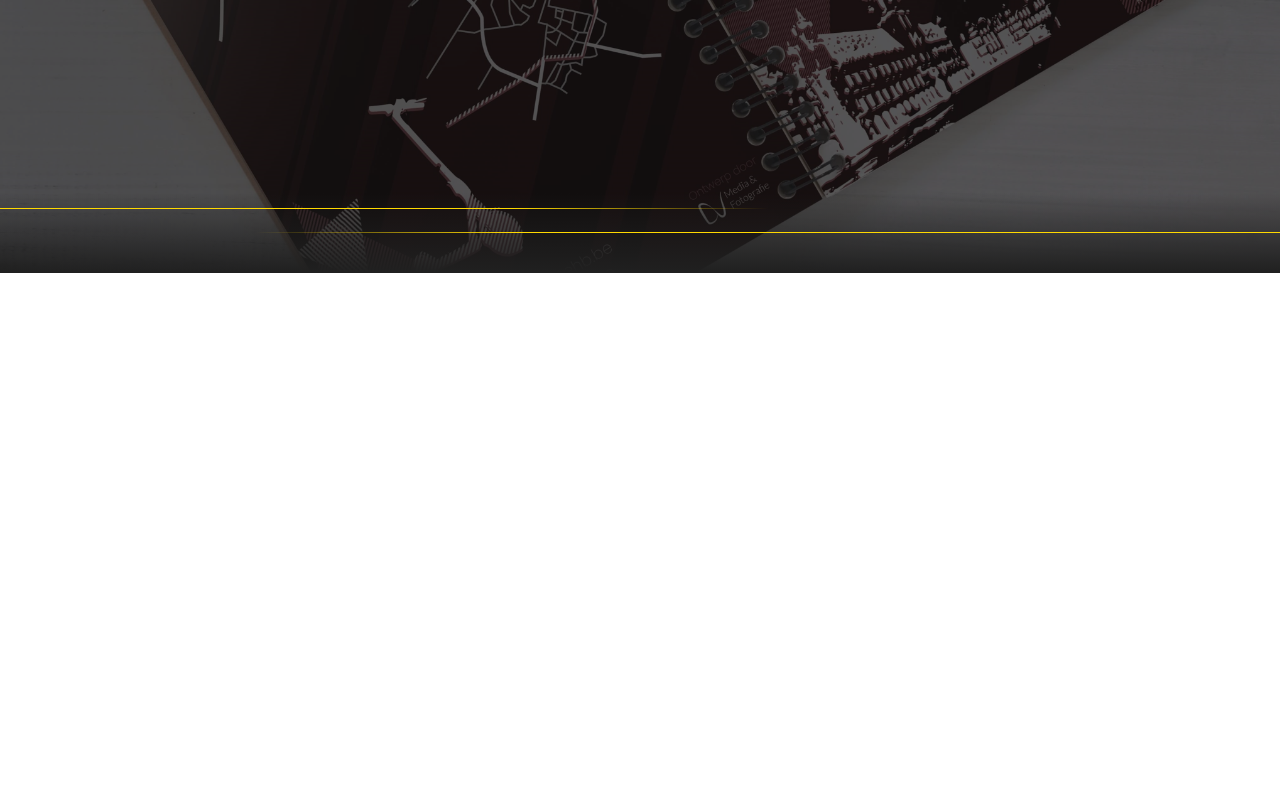
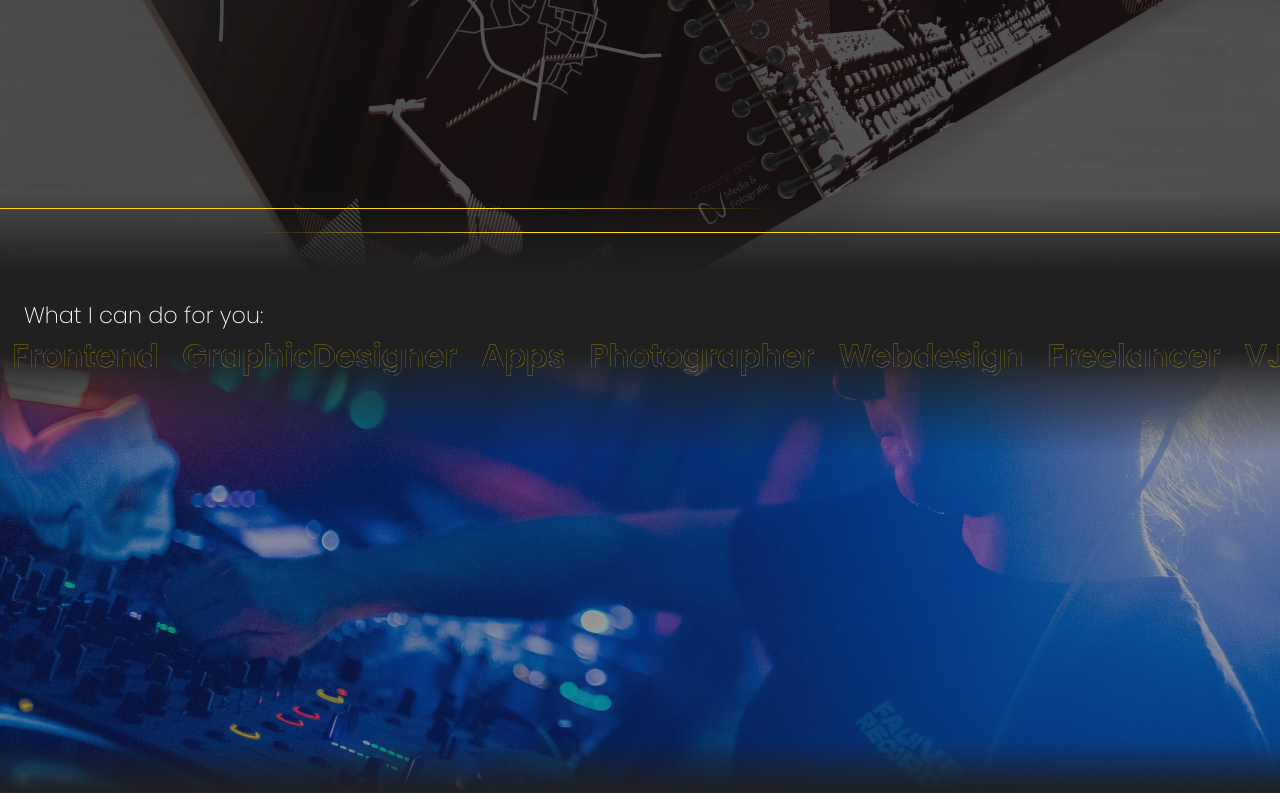
Before and after one commit to DriesVanmierlo/portfolio-site, a React (Create React App) app: page / in a window 1280 px wide. Shown: the part 1327-2127 px from the top of the page. Before the commit the page ends 1607 px from the top, so only its background shows below. Built offline with nearby package versions, Linux system fonts and the light colour scheme.

Commit message:
feat(servicesscreen): begin of carousel

```diff
--- a/src/App.js
+++ b/src/App.js
@@ -2,6 +2,7 @@ import './App.css';
 import Header from './components/header/Header';
 import BannerScreen from './screens/BannerScreen';
 import AboutScreen from './screens/AboutScreen';
+import ServicesScreen from './screens/ServicesScreen';
 
 function App() {
   return (
@@ -9,6 +10,7 @@ function App() {
       <Header />
       <BannerScreen className='banner-screen' />
       <AboutScreen />
+      <ServicesScreen />
     </div>
   );
 }
--- /dev/null
+++ b/src/screens/ServicesScreen.js
@@ -0,0 +1,34 @@
+import React from 'react'
+import './styles/servicesScreen.css'
+import BackgroundImage from '../components/background-image/BackgroundImage'
+import background_placeholder from '../assets/images/services_screen_background_placeholder.jpg'
+
+function ServicesScreen() {
+
+    const services=[
+        {id:0, title: "Frontend"},
+        {id:1, title: "GraphicDesigner"},
+        {id:2, title: "Apps"},
+        {id:3, title: "Photographer"},
+        {id:4, title: "Webdesign"},
+        {id:5, title: "Freelancer"},
+        {id:6, title: "VJ"},
+        {id:7, title: "Filmmaker"}
+    ];
+
+  return (
+    <div className='services-screen-container'>
+        <BackgroundImage image={background_placeholder} opacity={0.4} />
+        <div className="services-content-container">
+            <h2 className='services-title'>What I can do for you:</h2>
+            <ul className='services-list'>
+                {services.map((service) => (
+                    <li key={service.id} className='services-list-item'>{service.title}</li>
+                    ))}
+            </ul>
+        </div>
+    </div>
+  )
+}
+
+export default ServicesScreen
--- /dev/null
+++ b/src/screens/styles/servicesScreen.css
@@ -0,0 +1,39 @@
+.services-screen-container {
+    position: relative;
+    height:65vh;
+    width: 100vw;
+}
+
+.services-content-container {
+    position: absolute;
+    top: 0;
+    width: 100%;
+    height: 100%;
+    background-image: linear-gradient(var(--black-20) 15%, transparent 35%, transparent 90%, var(--black-20));
+    overflow: hidden;
+}
+
+.services-title {
+    color: var(--white);
+    font-size: 1.4em;
+    font-weight: 200;
+    margin-top: 25px;
+    margin-bottom: 0;
+    padding: 0 24px 0 24px;
+}
+
+.services-list {
+    list-style: none;
+    margin: 0;
+    padding: 0;
+    display: flex;
+}
+
+.services-list-item {
+    padding: 0 12px 0 12px;
+    font-size: 2em;
+    width: fit-content;
+    font-weight: 600;
+    color: transparent;
+    -webkit-text-stroke: 0.2px var(--yellow);
+}
```
Also changed, not shown: src/assets/images/services_screen_background_placeholder.jpg (added).
